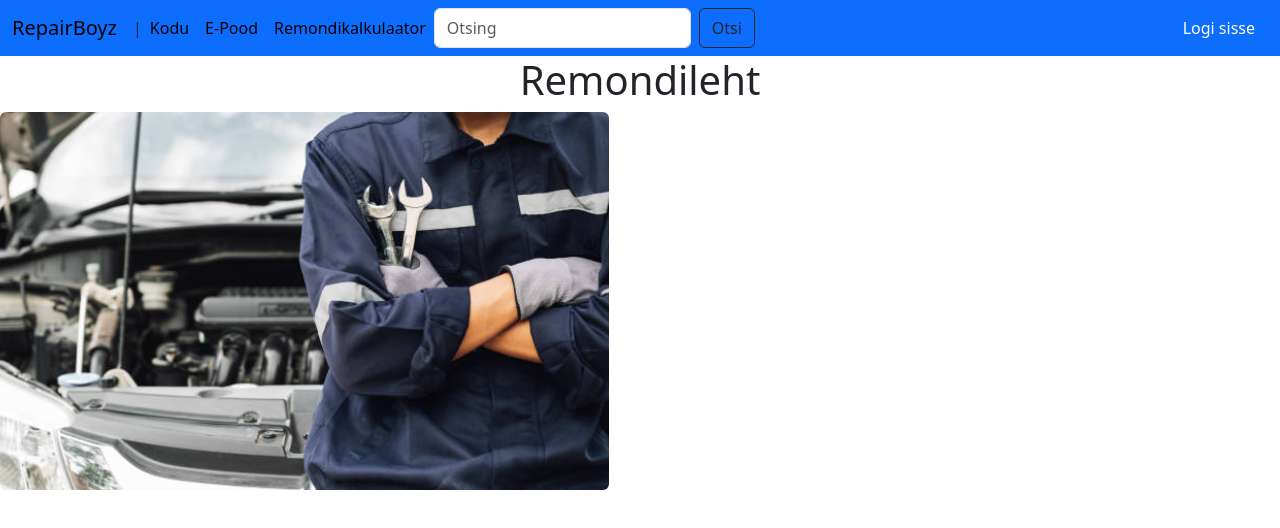
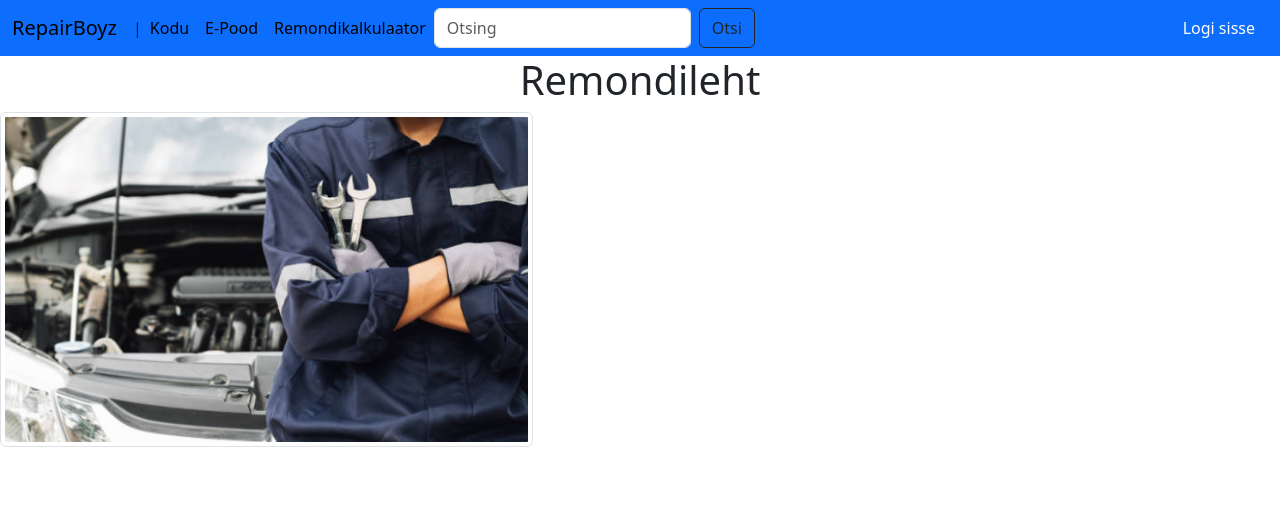
Before and after one commit to Romar-II/repairfront, a Vue app: page / in a window 1280 px wide. Shown: the top 528 px of the page. Built offline with nearby package versions, Linux system fonts and the light colour scheme.

Commit message:
F2-YEAR updated RepairMainCategory.vue

```diff
--- /dev/null
+++ b/src/assets/styles.css
@@ -0,0 +1,3 @@
+.background-blue {
+    background-color: cornflowerblue;
+}
--- a/src/views/HomeView.vue
+++ b/src/views/HomeView.vue
@@ -1,13 +1,12 @@
 <template>
-  <div class="text-center">
+  <div class="text-center" >
 
-    <div class="col">
-      <h1>Remondileht</h1>
-    </div>
-    <div class="col-5">
-  <img src="../assets/remont.png" class="rounded mx-auto d-block" alt="...">
-    </div>
-
+    <div class=" col">
+  <h1>Remondileht</h1>
+  </div>
+  <div class="col-5">
+    <img src="../assets/remont.png" class="img-thumbnail" alt="...">
+  </div>
   </div>
 
 </template>
@@ -18,4 +17,7 @@
 export default {
   name: 'HomeView'
 }
+
 </script>
+
+<style src="../assets/styles.css"></style>
```
